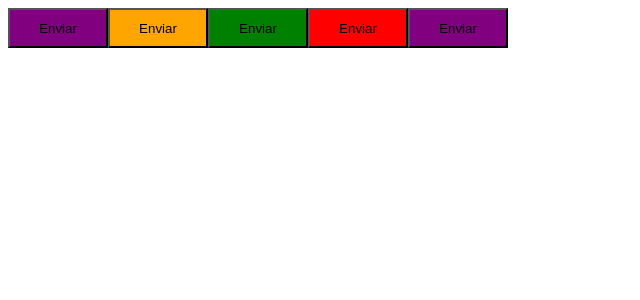
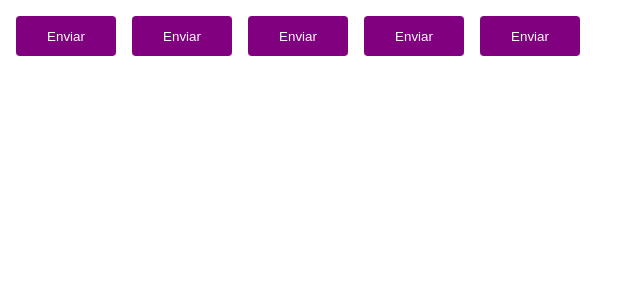
Before and after one commit to felipe-lustosa/timer-ignite, a React (Vite) app: page / in a window 1280 px wide. Shown: the top 300 px of the page, without its empty margins (0-640 px from the left). Built offline with nearby package versions, Linux system fonts and the light colour scheme.

Commit message:
type styled components

```diff
--- a/src/components/Button.styles.ts
+++ b/src/components/Button.styles.ts
@@ -16,10 +16,16 @@ const buttonVariants = {
 export const ButtonContainer = styled.button<ButtonContainerProps>`
   width: 100px;
   height: 40px;
+  border-radius: 4px;
+  border: 0;
+  margin: 8px;
+  cursor: pointer;
 
-  ${(props) => {
+  background-color: ${(props) => props.theme.primary};
+  color: ${(props) => props.theme.white};
+  /* ${(props) => {
     return css`
       background-color: ${buttonVariants[props.variant]};
     `;
-  }}
+  }} */
 `;
--- a/src/styles/themes/default.ts
+++ b/src/styles/themes/default.ts
@@ -1,4 +1,5 @@
 export const defaultTheme = {
+  white: "white",
   primary: "purple",
   secondary: "orange",
 };
```
Also changed, not shown: src/@types/styled.d.ts (added, +8 -0 lines).
